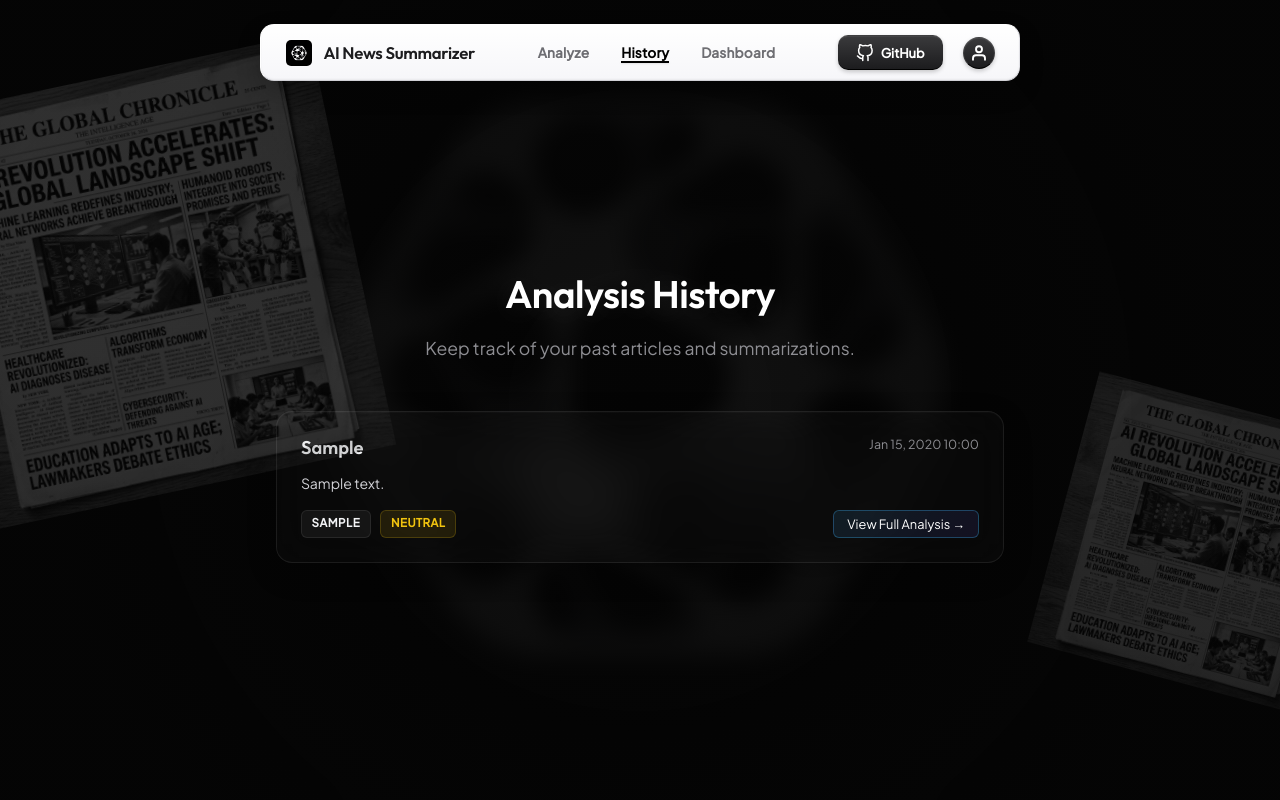
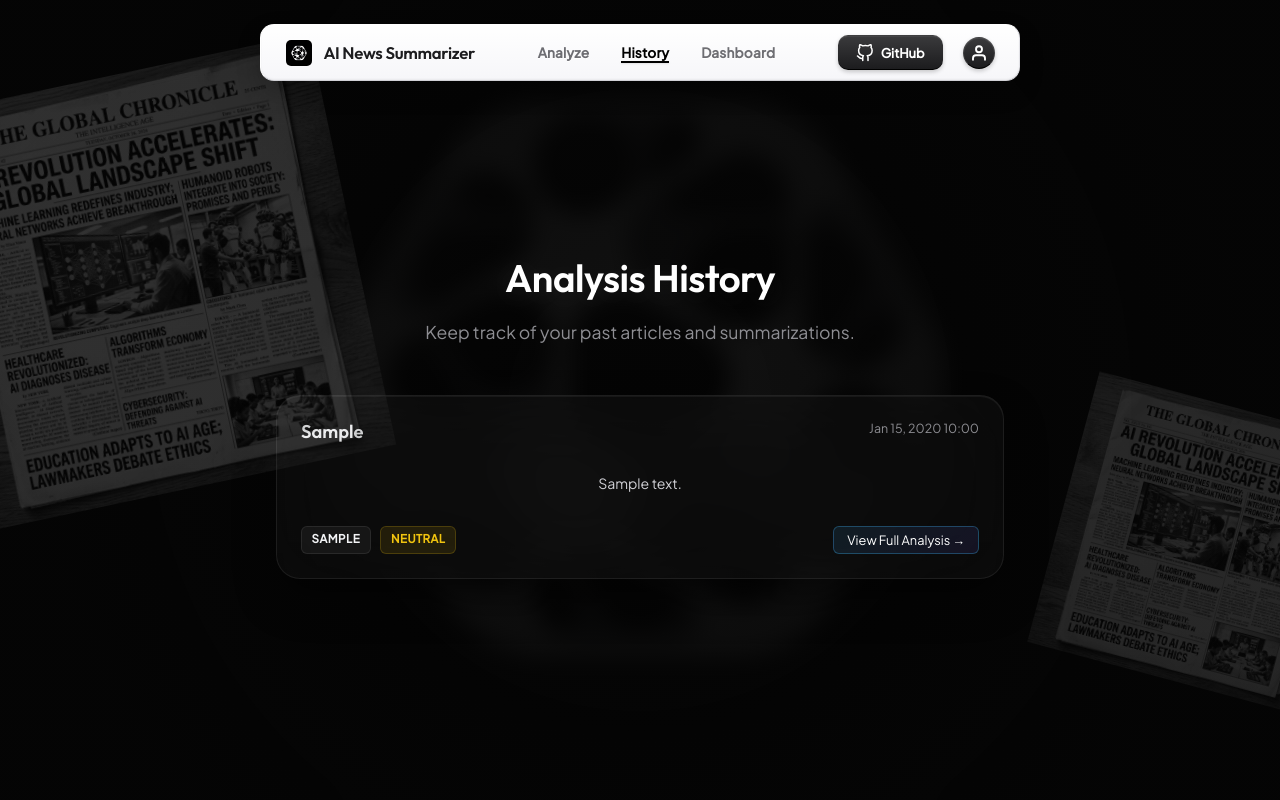
Before and after one commit to mayank018-tech/AI-News-summarizer, a Flask app: page /history in a window 1280 px wide. Run offline with Flask 3, Linux system fonts and the light colour scheme; the visitor is signed in with stand-in values (Sample User, id 1); tables that the repository leaves empty hold one stand-in row (values such as "Sample post"); parts of the project's set-up code (start-up, migrations or seed data) failed here and were passed over.

Commit message:
feat: Upgrade dashboard and history UI to match home page glassmorphism

```diff
--- a/templates/history.html
+++ b/templates/history.html
@@ -391,22 +391,24 @@
         }
 
         .history-card {
-            background: rgba(255, 255, 255, 0.02);
-            backdrop-filter: blur(20px);
-            -webkit-backdrop-filter: blur(20px);
-            border: 1px solid var(--card-border);
-            border-radius: 16px;
+            background: rgba(20, 20, 22, 0.4);
+            border: 1px solid rgba(255, 255, 255, 0.08);
+            border-radius: 24px;
             padding: 1.5rem;
-            box-shadow: 0 10px 30px rgba(0, 0, 0, 0.2),
-                        inset 0 1px 0 rgba(255, 255, 255, 0.02);
-            text-align: left;
+            backdrop-filter: blur(40px);
+            -webkit-backdrop-filter: blur(40px);
+            box-shadow: 0 20px 40px rgba(0, 0, 0, 0.4), inset 0 1px 0 rgba(255, 255, 255, 0.05);
             transition: var(--transition);
+            display: flex;
+            flex-direction: column;
+            gap: 1rem;
         }
 
         .history-card:hover {
-            transform: translateY(-2px);
+            transform: translateY(-4px);
             border-color: rgba(255, 255, 255, 0.15);
-            background: rgba(255, 255, 255, 0.04);
+            background: rgba(30, 30, 32, 0.5);
+            box-shadow: 0 25px 50px rgba(0, 0, 0, 0.5), inset 0 1px 0 rgba(255, 255, 255, 0.08);
         }
 
         .history-card-header {
```
Also changed, not shown: patch_css.py (added, +47 -0 lines), templates/dashboard.html (+14 -14 lines).
